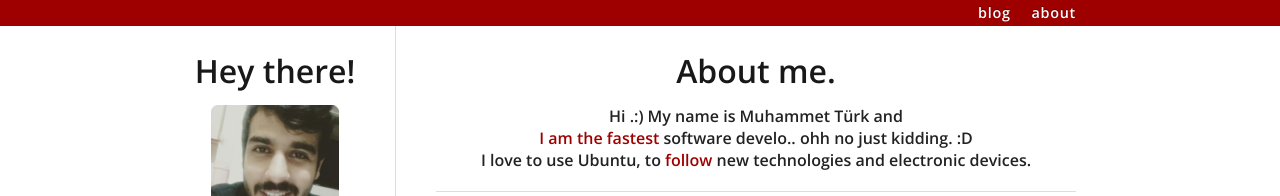
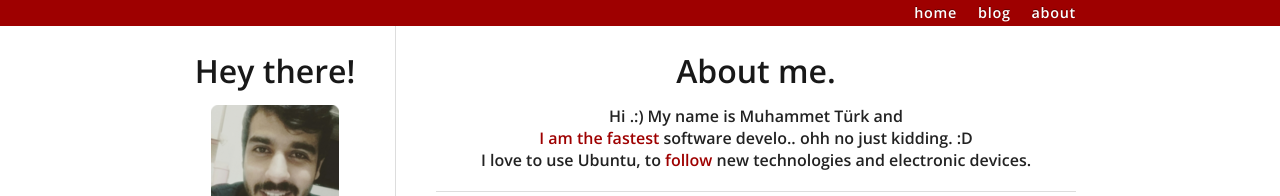
Before and after one commit to mturk111/mturk111.github.io, a Jekyll site: the page built from about.html, in a window 1280 px wide. Shown: the top 196 px of the page. Built offline with Jekyll 4.4.1, drawn with Linux system fonts in a browser that asks for light colours; nearby versions of some CDN libraries.

Commit message:
Update default.html

```diff
--- a/_layouts/default.html
+++ b/_layouts/default.html
@@ -28,7 +28,8 @@
       <div id="topbar">
         <ul>
           <li><a href="/about">about</a></li>
-          <li><a href="/">blog</a></li>
+          <li><a href="/blog">blog</a></li>
+          <li><a href="/">home</a></li>
         </ul>
       </div>
       {{ content }}
```
